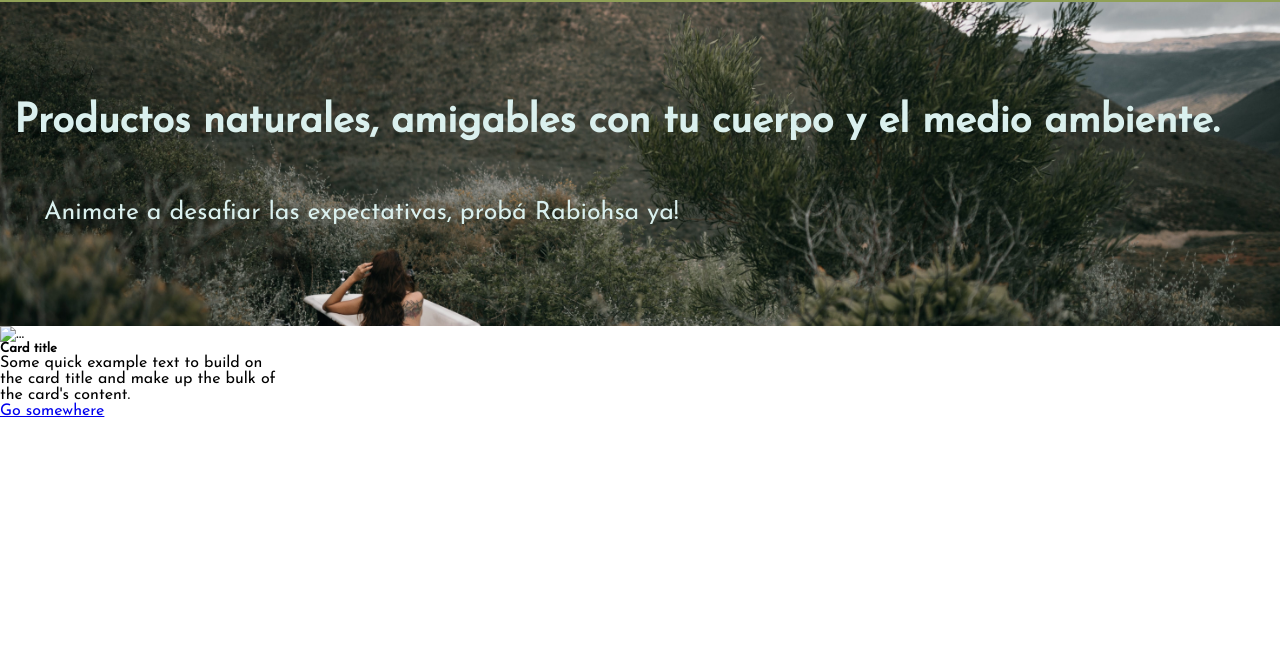
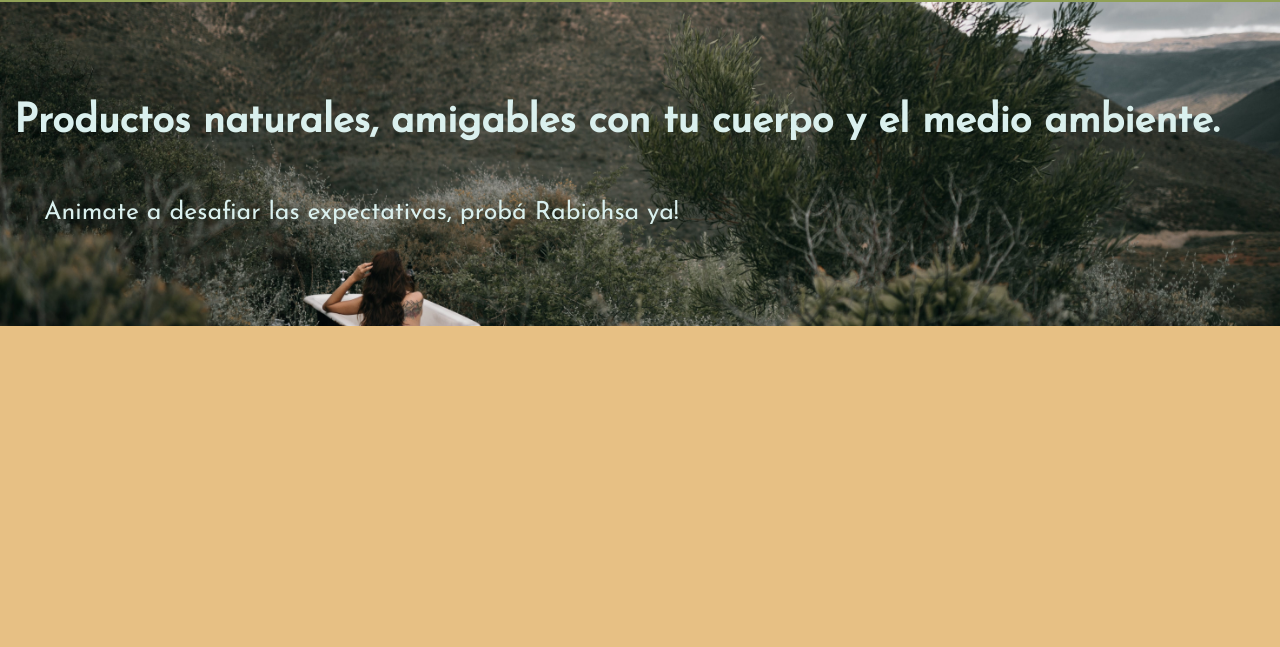
Before and after one commit to Rysupatov/ProyectoFinal-RamirezChagra, a plain HTML site: page index.html in a window 1280 px wide. Shown: the part 98-745 px from the top of the page. Drawn offline with Linux system fonts and the light colour scheme.

Commit message:
intento de agregado de bootstrap eliminado

```diff
--- a/css/style.css
+++ b/css/style.css
@@ -308,3 +308,13 @@ footer .social {
 }
 
 /* POPULAR */
+
+.gridHijo4 {
+    background-color: #e7c084;
+    display: flex;
+    align-items: center;
+    justify-content: space-evenly;
+}
+
+
+/* CARDS */
--- a/index.html
+++ b/index.html
@@ -48,12 +48,6 @@
             <div class="gridHijo2"><img src="media/pelo-lavado.jpg" alt="lavado de cabello"></div>
             <div class="gridHijo3">Novedades</div>
             <div class="gridHijo4">
-                <div class="card" style="width: 18rem;">
-                    <img src="..." class="card-img-top" alt="...">
-                    <div class="card-body">
-                      <h5 class="card-title">Card title</h5>
-                      <p class="card-text">Some quick example text to build on the card title and make up the bulk of the card's content.</p>
-                      <a href="#" class="btn btn-primary">Go somewhere</a>
                     </div>
                   </div>
                 </div>
```
